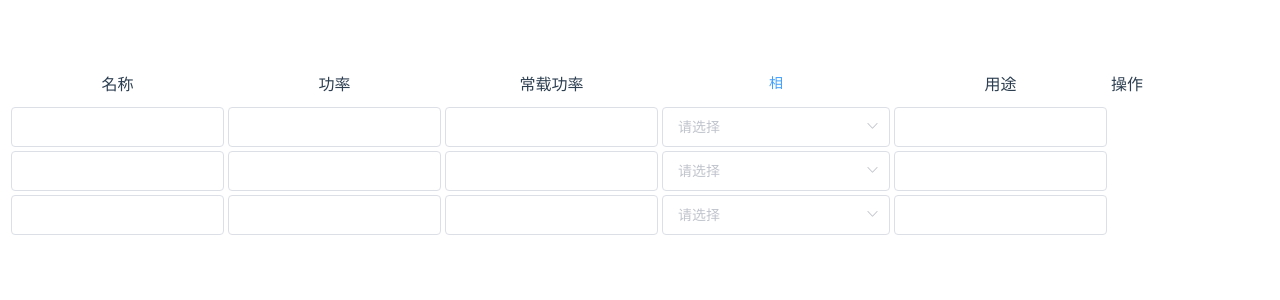
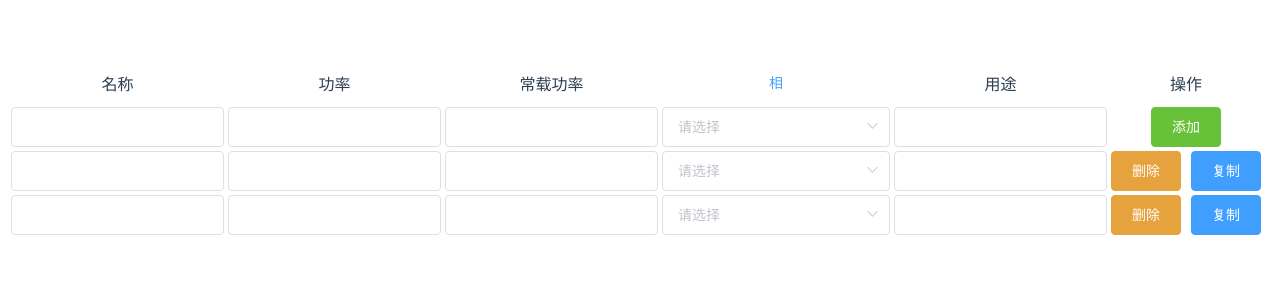
Before and after one commit to leeonky/switcher-report, a Vue app: page / in a window 1280 px wide. Shown: the top 300 px of the page. Built offline with nearby package versions, Linux system fonts and the light colour scheme.

Commit message:
Add row event

```diff
--- a/src/components/CircuitRow.vue
+++ b/src/components/CircuitRow.vue
@@ -19,6 +19,12 @@
         <td>
             <el-input v-model="circuit.purpose"/>
         </td>
+        <td>
+            <el-button :key="action.id" :type="action.type" @click="doAction({action: action.action, circuit: circuit})"
+                       v-for="action in actions">
+                {{action.label}}
+            </el-button>
+        </td>
     </tr>
 </template>
 
@@ -30,6 +36,15 @@
                 type: Object,
                 default: () => {
                 }
+            },
+            actions: {
+                type: Array,
+                default: () => []
+            }
+        },
+        methods: {
+            doAction(arg) {
+                this.$emit("circuit-change", arg)
             }
         }
     }
--- a/src/components/CircuitRowList.vue
+++ b/src/components/CircuitRowList.vue
@@ -1,6 +1,6 @@
 <template>
     <tbody>
-    <circuit-row :circuit="circuit" :key="circuit.id" v-for="circuit in circuits"></circuit-row>
+    <circuit-row :actions="actions" :circuit="circuit" :key="circuit.id" v-for="circuit in circuits"></circuit-row>
     </tbody>
 </template>
 
@@ -15,6 +15,14 @@
                 type: Array,
                 default: () => []
             }
+        },
+        data() {
+            return {
+                actions: [
+                    {label: "删除", type: "warning", action: "delete"},
+                    {label: "复制", type: "primary", action: "copy"}
+                ]
+            }
         }
     }
 </script>
--- a/src/components/MainReport.vue
+++ b/src/components/MainReport.vue
@@ -12,7 +12,7 @@
                 <td>用途</td>
                 <td>操作</td>
             </tr>
-            <circuit-row :circuit="newCircuit"></circuit-row>
+            <circuit-row :actions="actions" :circuit="newCircuit"></circuit-row>
             </thead>
             <circuit-row-list :circuits="circuits"></circuit-row-list>
         </table>
@@ -29,9 +29,11 @@
         components: {CircuitRow, CircuitRowList},
         data() {
             return {
-                dialogVisible: false,
                 newCircuit: {},
-                circuits: [{}, {}]
+                circuits: [{}, {}],
+                actions: [
+                    {label: "添加", type: "success", action: "new"}
+                ]
             };
         },
         methods: {
```
